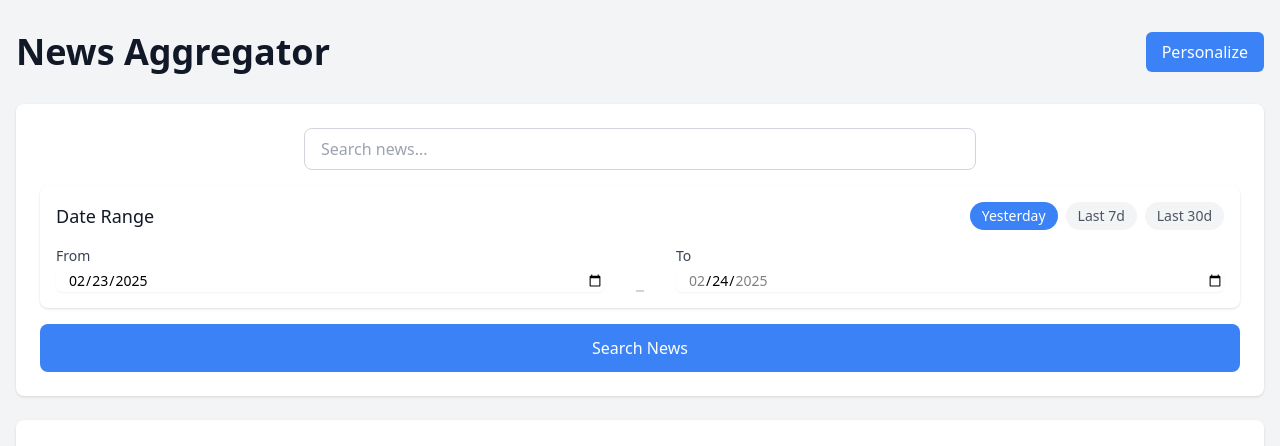
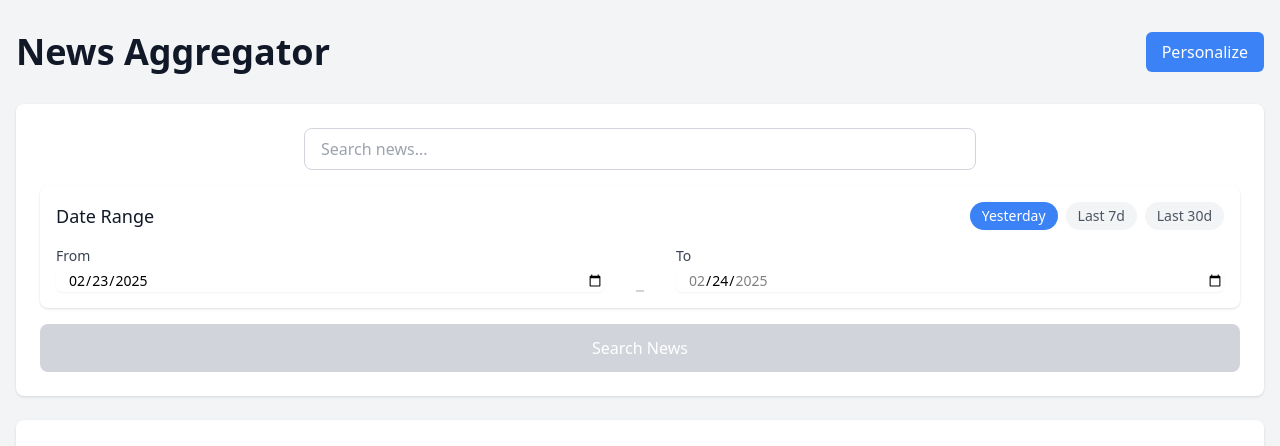
Before and after one commit to AhmedAlaaEzzt/news-aggregator, a React (Vite) app: page / in a window 1280 px wide. Shown: the top 446 px of the page. Built offline with nearby package versions, Linux system fonts and the light colour scheme; no server answers.

Commit message:
create sepearte component for each section header, search, filter

```diff
--- a/src/App.tsx
+++ b/src/App.tsx
@@ -1,13 +1,14 @@
 import { useState, useEffect } from 'react'
 import { useUnifiedNewsSearch } from './hooks/useNews'
-import NewsList from './components/NewsList'
-import SearchBar from './components/SearchBar'
-import SourceFilter from './components/SourceFilter'
-import DateFilter from './components/DateFilter'
-import CategoryFilter from './components/CategoryFilter'
-import PersonalizationPopup, { UserPreferences } from './components/PersonalizationPopup'
 import { NEWS_SOURCES } from './constants/newsSources'
 import type { NewsItem, NewsSource, Category } from './types/news.types'
+
+// Components
+import NewsList from './components/NewsList'
+import Header from './components/Header'
+import SearchSection from './components/SearchSection'
+import FiltersSection from './components/FiltersSection'
+import PersonalizationPopup, { UserPreferences } from './components/PersonalizationPopup'
 
 function App() {
   const [inputQuery, setInputQuery] = useState<string>('')
@@ -63,7 +64,6 @@ function App() {
 
   const handleSourceChange = (updatedSources: NewsSource[]) => {
     setSources(updatedSources)
-    // Don't save to localStorage when changing filters manually
   }
 
   const handleDateChange = (newStartDate: string, newEndDate: string) => {
@@ -73,20 +73,16 @@ function App() {
 
   const handleCategoryChange = (categories: Category[]) => {
     setSelectedCategories(categories)
-    // Don't save to localStorage when changing filters manually
   }
 
   const handleSavePreferences = (preferences: UserPreferences) => {
-    // Update sources based on favorite sources
     setSources(prev =>
       prev.map(source => ({
         ...source,
         isSelected: preferences.favoriteSources.includes(source.id),
       }))
     )
-    // Update selected categories from preferences
     setSelectedCategories(preferences.favoriteCategories)
-    // Preferences are already saved to localStorage in the PersonalizationPopup component
   }
 
   const {
@@ -119,41 +115,30 @@ function App() {
       : selectedCategories.includes(article.category || 'general')
   )
 
+  const isValidSearch = inputQuery.trim().length > 0
+
   return (
     <div className="min-h-screen bg-gray-100 py-4 sm:py-8">
       <div className="container mx-auto px-3 sm:px-4 max-w-7xl">
-        <div className="flex justify-between items-center mb-6 sm:mb-8">
-          <h1 className="text-3xl sm:text-4xl font-bold text-gray-900">News Aggregator</h1>
-          <button
-            onClick={() => setIsPersonalizationOpen(true)}
-            className="px-4 py-2 bg-blue-500 text-white rounded-md hover:bg-blue-600 focus:outline-none focus:ring-2 focus:ring-blue-500 transition-colors duration-200"
-          >
-            Personalize
-          </button>
-        </div>
+        <Header onPersonalize={() => setIsPersonalizationOpen(true)} />
 
         <div className="space-y-4 sm:space-y-6">
-          <div className="bg-white p-4 sm:p-6 rounded-lg shadow space-y-4">
-            <SearchBar value={inputQuery} onChange={setInputQuery} onSearch={handleSearch} />
-            <DateFilter startDate={startDate} endDate={endDate} onDateChange={handleDateChange} />
-            <div className="w-full">
-              <button
-                onClick={handleSearch}
-                className="w-full px-8 py-3 bg-blue-500 text-white rounded-lg hover:bg-blue-600 focus:outline-none focus:ring-2 focus:ring-blue-500 transition-colors duration-200 font-medium"
-              >
-                Search News
-              </button>
-            </div>
-          </div>
+          <SearchSection
+            searchQuery={inputQuery}
+            onSearchQueryChange={setInputQuery}
+            onSearch={handleSearch}
+            startDate={startDate}
+            endDate={endDate}
+            onDateChange={handleDateChange}
+            isValid={isValidSearch}
+          />
 
-          <div className="bg-white p-4 sm:p-6 rounded-lg shadow space-y-4">
-            <h3 className="text-lg font-medium text-gray-900 mb-3 sm:mb-4">News Sources</h3>
-            <SourceFilter sources={sources} onSourceChange={handleSourceChange} />
-            <CategoryFilter
-              selectedCategories={selectedCategories}
-              onCategoryChange={handleCategoryChange}
-            />
-          </div>
+          <FiltersSection
+            sources={sources}
+            selectedCategories={selectedCategories}
+            onSourceChange={handleSourceChange}
+            onCategoryChange={handleCategoryChange}
+          />
 
           <section>
             <NewsList
--- /dev/null
+++ b/src/components/FiltersSection.tsx
@@ -0,0 +1,27 @@
+import SourceFilter from './SourceFilter'
+import CategoryFilter from './CategoryFilter'
+import type { NewsSource, Category } from '../types/news.types'
+
+interface FiltersSectionProps {
+  sources: NewsSource[]
+  selectedCategories: Category[]
+  onSourceChange: (sources: NewsSource[]) => void
+  onCategoryChange: (categories: Category[]) => void
+}
+
+const FiltersSection = ({
+  sources,
+  selectedCategories,
+  onSourceChange,
+  onCategoryChange,
+}: FiltersSectionProps) => {
+  return (
+    <div className="bg-white p-4 sm:p-6 rounded-lg shadow space-y-4">
+      <h3 className="text-lg font-medium text-gray-900 mb-3 sm:mb-4">News Sources</h3>
+      <SourceFilter sources={sources} onSourceChange={onSourceChange} />
+      <CategoryFilter selectedCategories={selectedCategories} onCategoryChange={onCategoryChange} />
+    </div>
+  )
+}
+
+export default FiltersSection
--- /dev/null
+++ b/src/components/Header.tsx
@@ -0,0 +1,19 @@
+interface HeaderProps {
+  onPersonalize: () => void
+}
+
+const Header = ({ onPersonalize }: HeaderProps) => {
+  return (
+    <div className="flex justify-between items-center mb-6 sm:mb-8">
+      <h1 className="text-3xl sm:text-4xl font-bold text-gray-900">News Aggregator</h1>
+      <button
+        onClick={onPersonalize}
+        className="px-4 py-2 bg-blue-500 text-white rounded-md hover:bg-blue-600 focus:outline-none focus:ring-2 focus:ring-blue-500 transition-colors duration-200"
+      >
+        Personalize
+      </button>
+    </div>
+  )
+}
+
+export default Header
--- a/src/components/SearchBar.tsx
+++ b/src/components/SearchBar.tsx
@@ -2,9 +2,10 @@ interface SearchBarProps {
   onSearch: (query: string) => void
   value: string
   onChange: (value: string) => void
+  isValid?: boolean
 }
 
-const SearchBar = ({ value, onChange, onSearch }: SearchBarProps) => {
+const SearchBar = ({ value, onChange, onSearch, isValid }: SearchBarProps) => {
   return (
     <div className="max-w-2xl mx-auto">
       <input
@@ -12,9 +13,13 @@ const SearchBar = ({ value, onChange, onSearch }: SearchBarProps) => {
         value={value}
         onChange={e => onChange(e.target.value)}
         placeholder="Search news..."
-        className="w-full px-4 py-2 rounded-lg border border-gray-300 focus:outline-none focus:ring-2 focus:ring-blue-500"
+        className={`w-full px-4 py-2 rounded-lg border focus:outline-none focus:ring-2 transition-colors duration-200 ${
+          value && !isValid
+            ? 'border-red-300 focus:ring-red-500'
+            : 'border-gray-300 focus:ring-blue-500'
+        }`}
         onKeyDown={e => {
-          if (e.key === 'Enter') {
+          if (e.key === 'Enter' && isValid) {
             onSearch(value)
           }
         }}
--- /dev/null
+++ b/src/components/SearchSection.tsx
@@ -0,0 +1,45 @@
+import SearchBar from './SearchBar'
+import DateFilter from './DateFilter'
+
+interface SearchSectionProps {
+  searchQuery: string
+  onSearchQueryChange: (query: string) => void
+  onSearch: () => void
+  startDate: string
+  endDate: string
+  onDateChange: (startDate: string, endDate: string) => void
+  isValid?: boolean
+}
+
+const SearchSection = ({
+  searchQuery,
+  onSearchQueryChange,
+  onSearch,
+  startDate,
+  endDate,
+  onDateChange,
+  isValid,
+}: SearchSectionProps) => {
+  return (
+    <div className="bg-white p-4 sm:p-6 rounded-lg shadow space-y-4">
+      <SearchBar
+        value={searchQuery}
+        onChange={onSearchQueryChange}
+        onSearch={onSearch}
+        isValid={isValid}
+      />
+      <DateFilter startDate={startDate} endDate={endDate} onDateChange={onDateChange} />
+      <div className="w-full">
+        <button
+          onClick={onSearch}
+          disabled={!isValid}
+          className="w-full px-8 py-3 bg-blue-500 text-white rounded-lg hover:bg-blue-600 focus:outline-none focus:ring-2 focus:ring-blue-500 transition-colors duration-200 font-medium disabled:bg-gray-300 disabled:cursor-not-allowed"
+        >
+          Search News
+        </button>
+      </div>
+    </div>
+  )
+}
+
+export default SearchSection
```
